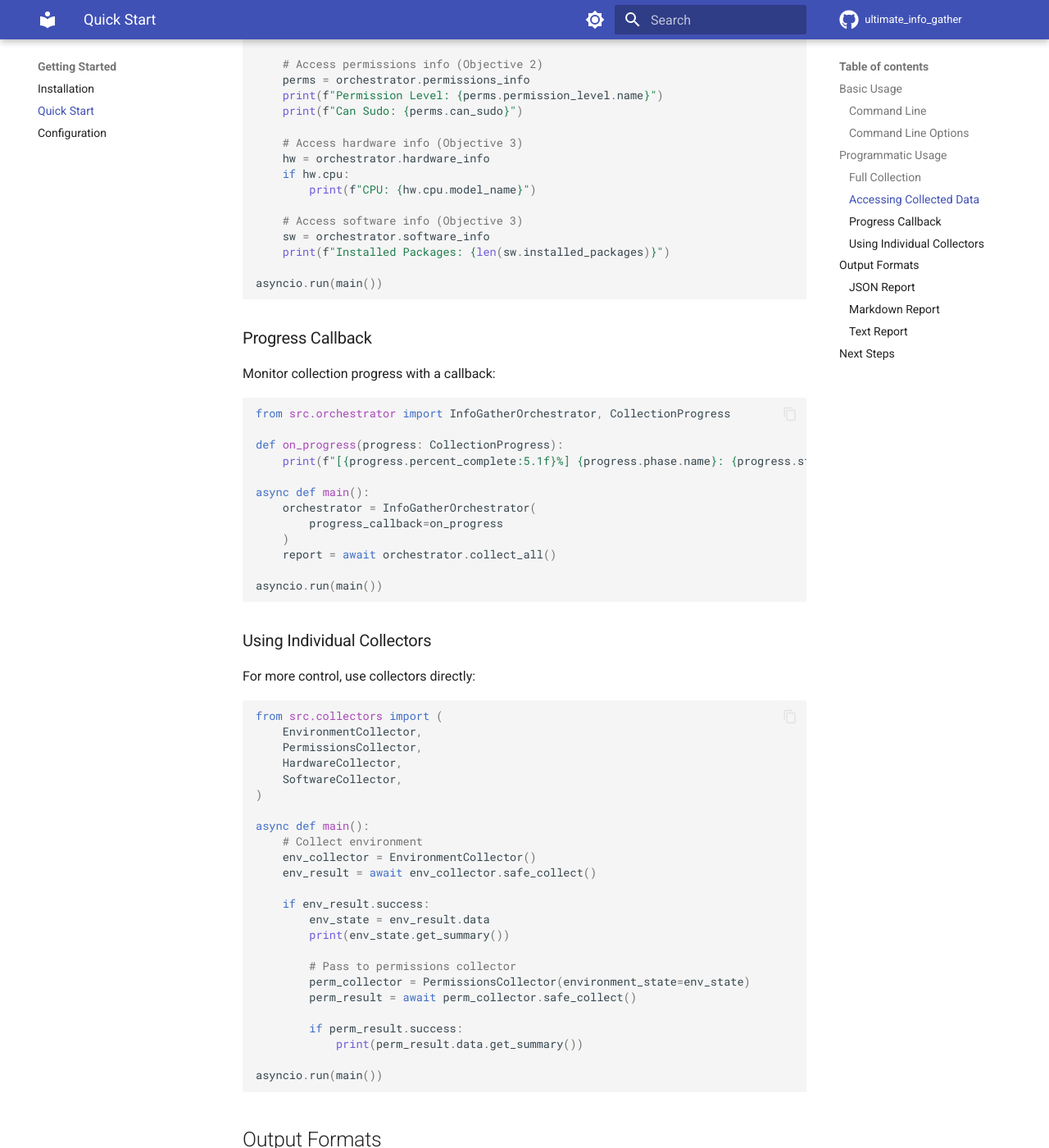
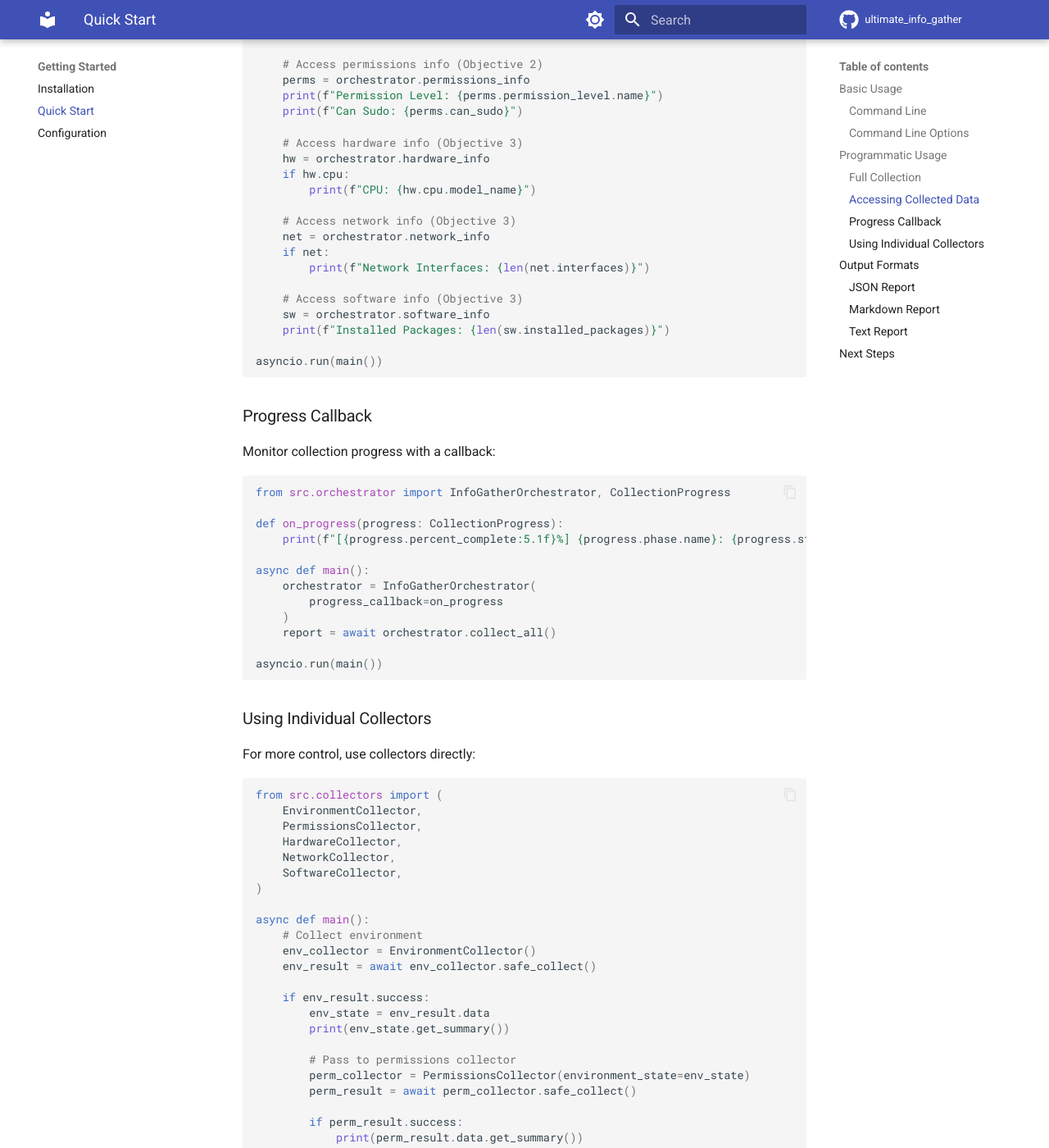
Before and after one commit to nullroute-commits/ultimate_info_gather, an MkDocs documentation site: the page built from docs/getting-started/quickstart.md, in a window 1280 px wide and 1400 px high, scrolled down 1618 px. Shown: the whole window at 82% size. Built offline with MkDocs 1.6.1 and Material for MkDocs 9.7.7, drawn with Linux system fonts in a browser that asks for light colours; comment, search, counter and statistics services are not loaded; the version menu is left out.

Commit message:
Fix quickstart.md documentation gaps for Network collector
Co-authored-by: nullroute-commits <59403925+nullroute-commits@users.noreply.github.com>

````diff
--- a/docs/getting-started/quickstart.md
+++ b/docs/getting-started/quickstart.md
@@ -84,6 +84,11 @@ async def main():
     if hw.cpu:
         print(f"CPU: {hw.cpu.model_name}")
 
+    # Access network info (Objective 3)
+    net = orchestrator.network_info
+    if net:
+        print(f"Network Interfaces: {len(net.interfaces)}")
+
     # Access software info (Objective 3)
     sw = orchestrator.software_info
     print(f"Installed Packages: {len(sw.installed_packages)}")
@@ -119,6 +124,7 @@ from src.collectors import (
     EnvironmentCollector,
     PermissionsCollector,
     HardwareCollector,
+    NetworkCollector,
     SoftwareCollector,
 )
 
@@ -157,6 +163,7 @@ Structured data suitable for programmatic processing:
   "environment": { ... },
   "permissions": { ... },
   "hardware": { ... },
+  "network": { ... },
   "software": { ... }
 }
 ```
````
